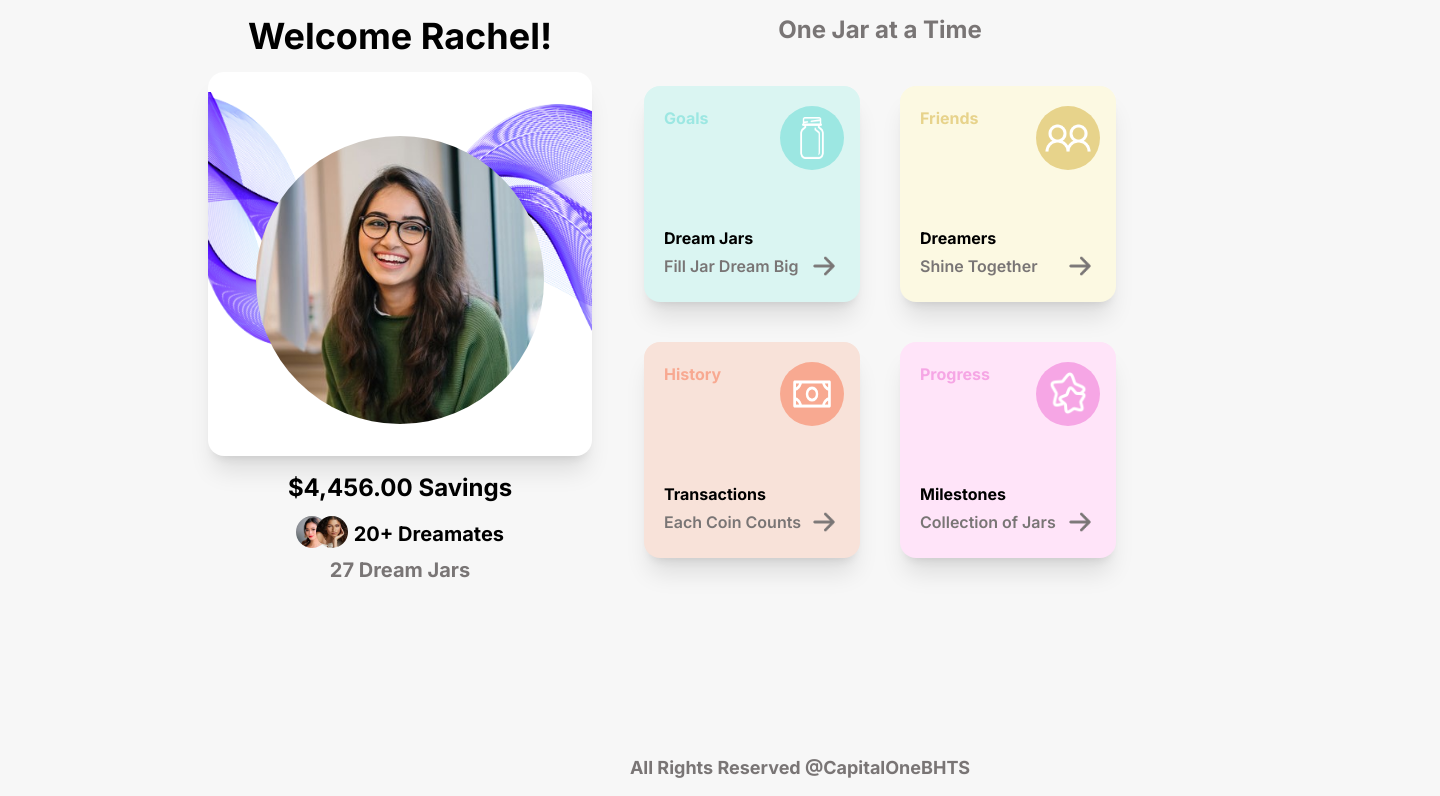
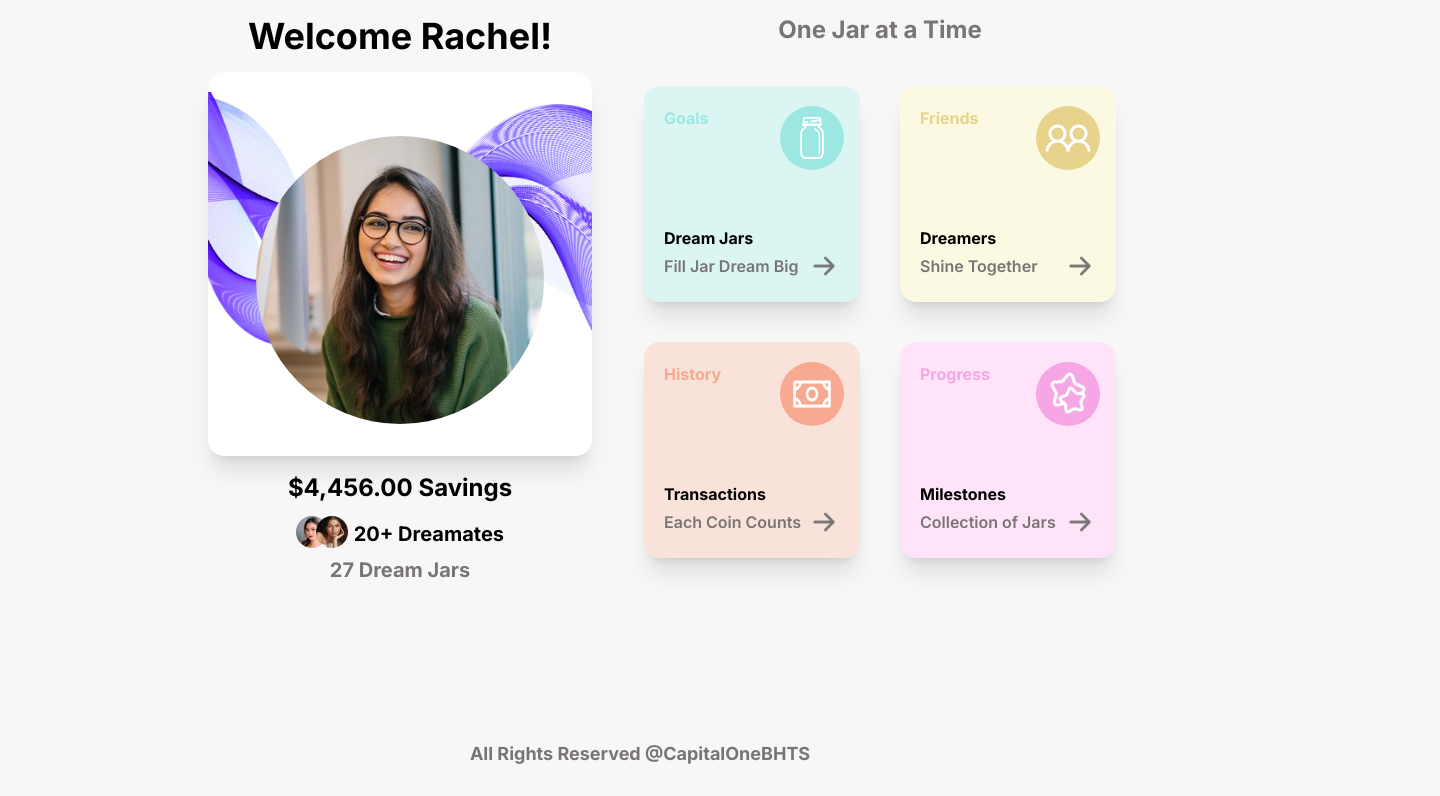
Before and after one commit to chloep23/dream-jar, a Next.js app: page / in a window 1280 px wide. Shown: the part 180-976 px from the top of the page, 1440 px wide, since content can reach past the window. After the commit the page ends 948 px from the top, so only its background shows below. Built offline with nearby package versions, Linux system fonts and the light colour scheme.

Commit message:
Fixed bottom

```diff
--- a/src/app/page.js
+++ b/src/app/page.js
@@ -103,11 +103,13 @@ export default function Home() {
                             </Link>
                         </div>
                     </div>
-                    <div className="flex flex-col justify-center items-center mx-auto left-0 right-0 mt-10 h-14 w-screen">
-                        <h3 className = "text-gray text-center text-lg font-bold">All Rights Reserved @CapitalOneBHTS</h3>
-                     </div>
+
 
                 </div>
+                <div className="flex flex-col justify-center items-center mt-10 mx-auto left-0 right-0 h-14 w-5/6">
+                     <h3 className = "text-gray text-center text-lg font-bold">All Rights Reserved @CapitalOneBHTS</h3>
+                </div>
+
             </div>
 
         </div>
```
